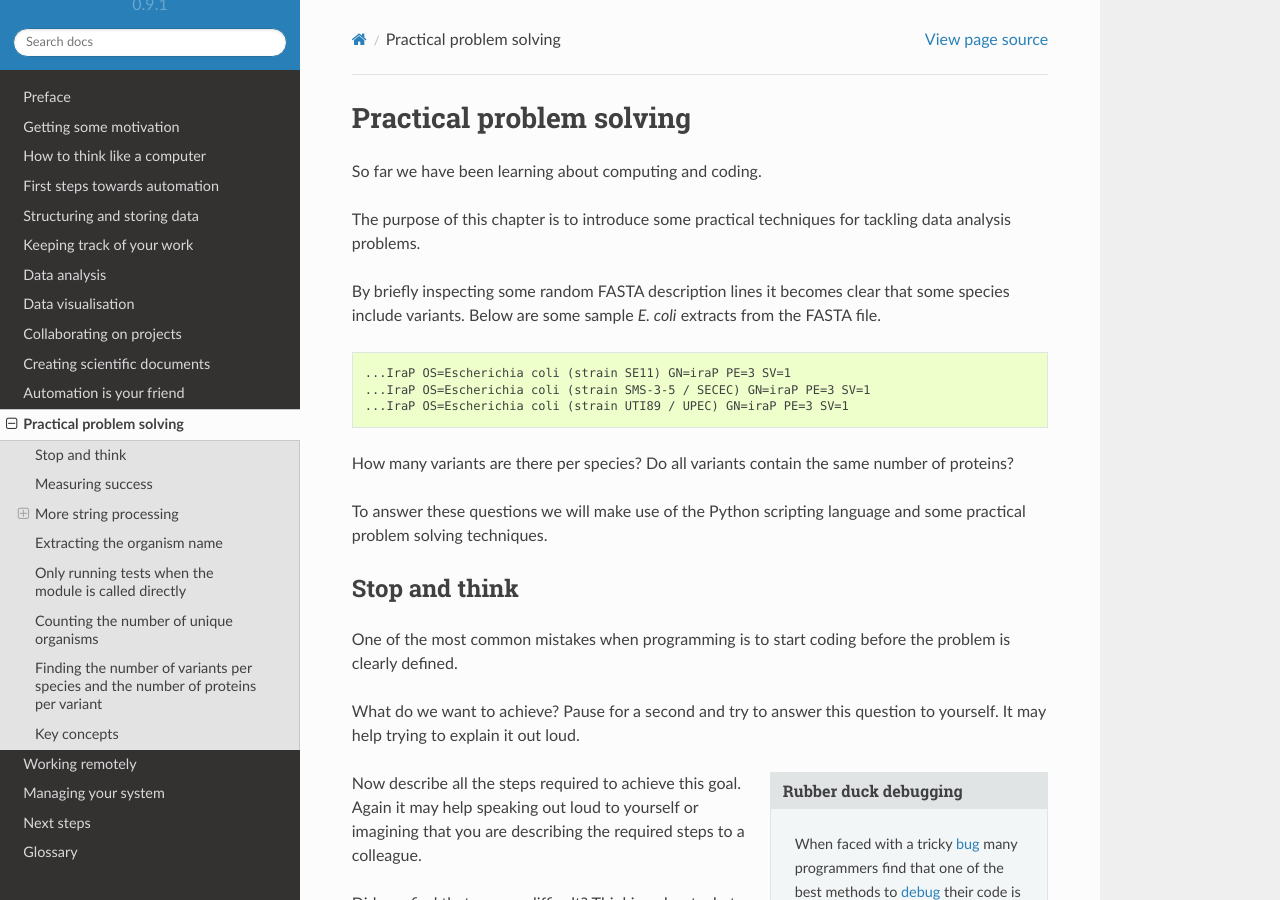
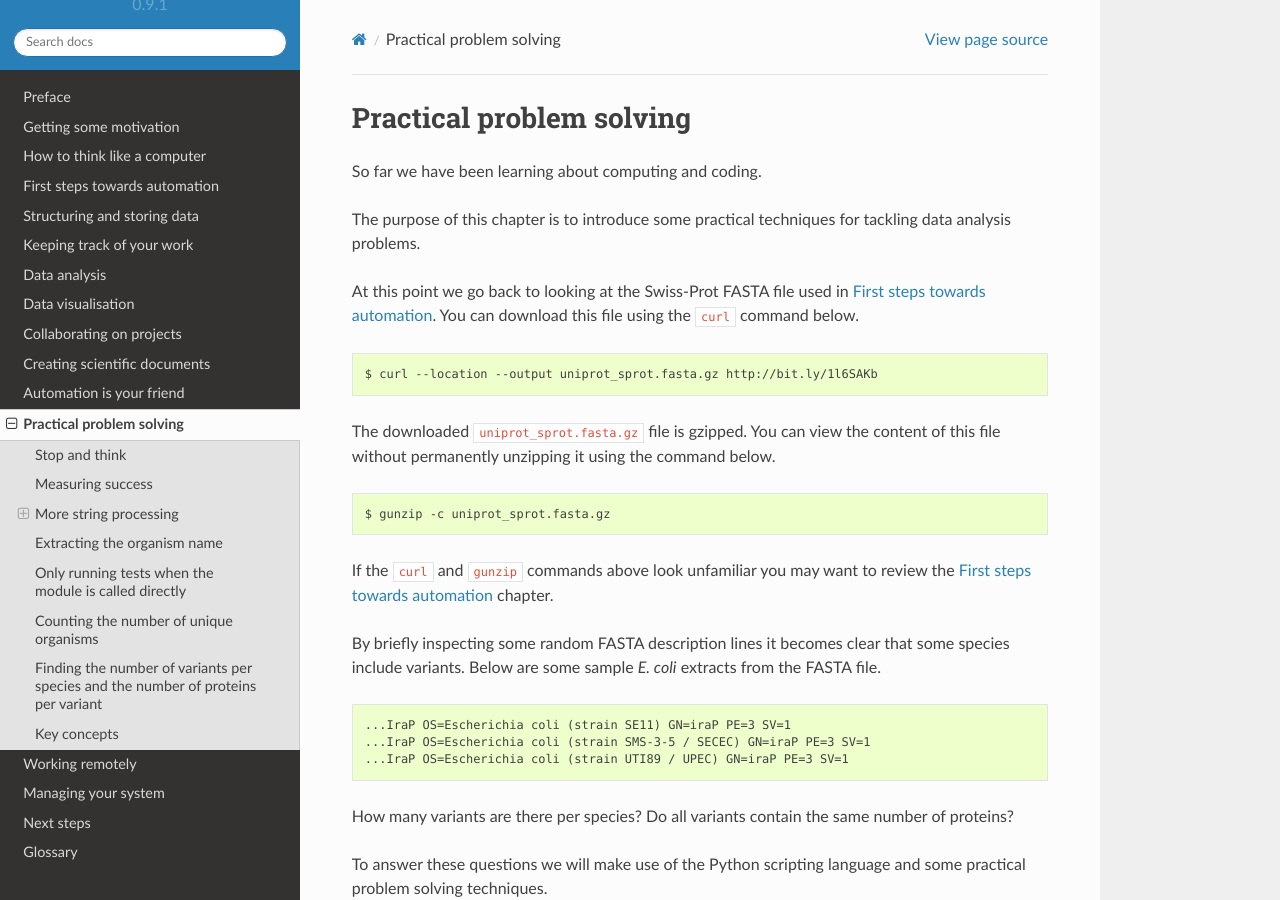
Before and after one commit to tjelvar-olsson/biologists-guide-to-computing, a Sphinx documentation site: the page built from source/practical-problem-solving.rst, in a window 1280 px wide and 900 px high. Built offline with Sphinx 7.4.7 and the Read the Docs theme 2.0.0, drawn with Linux system fonts in a browser that asks for light colours.

Commit message:
Implement Morten's further feedback

```diff
--- a/source/collaborating-on-projects.rst
+++ b/source/collaborating-on-projects.rst
@@ -91,8 +91,9 @@ We now need to specify the remote repository. My user name on GitHub is
     $ git remote add origin \
     https://github.com/tjelvar-olsson/S.coelicolor-local-GC-content.git
 
-The command adds a remote named ``origin`` to the local repository. However,
-we have not yet *pushed* any data to this remote. Let's do this now.
+The command adds the GitHub :term:`URL` as a  remote named ``origin`` to the
+local repository. However, we have not yet *pushed* any data to this remote.
+Let's do this now.
 
 .. code-block:: none
 
--- a/source/practical-problem-solving.rst
+++ b/source/practical-problem-solving.rst
@@ -5,6 +5,24 @@ So far we have been learning about computing and coding.
 
 The purpose of this chapter is to introduce some practical techniques for
 tackling data analysis problems.
+
+At this point we go back to looking at the Swiss-Prot FASTA file used in
+:doc:`first-steps-towards-automation`. You can download this file using
+the ``curl`` command below.
+
+.. code-block:: none
+
+    $ curl --location --output uniprot_sprot.fasta.gz http://bit.ly/1l6SAKb
+
+The downloaded ``uniprot_sprot.fasta.gz`` file is gzipped. You can view the
+content of this file without permanently unzipping it using the command below.
+
+.. code-block:: none
+
+    $ gunzip -c uniprot_sprot.fasta.gz
+
+If the ``curl`` and ``gunzip`` commands above look unfamiliar you may want to
+review the :doc:`first-steps-towards-automation` chapter.
 
 By briefly inspecting some random FASTA description lines it becomes clear that
 some species include variants. Below are some sample *E. coli* extracts from
--- a/source/structuring-and-storing-data.rst
+++ b/source/structuring-and-storing-data.rst
@@ -170,6 +170,8 @@ tools. We looked at some of these in :doc:`first-steps-towards-automation`.
 In the next chapter, :doc:`keeping-track-of-your-work`, we will look at a
 tool called ``git`` that can be used to track changes to plain text files.
 
+
+.. _useful_plain_text_file_formats:
 
 Useful plain text file formats
 ------------------------------
```
Also changed, not shown: source/creating-scientific-documents.rst (+11 -1 lines).
